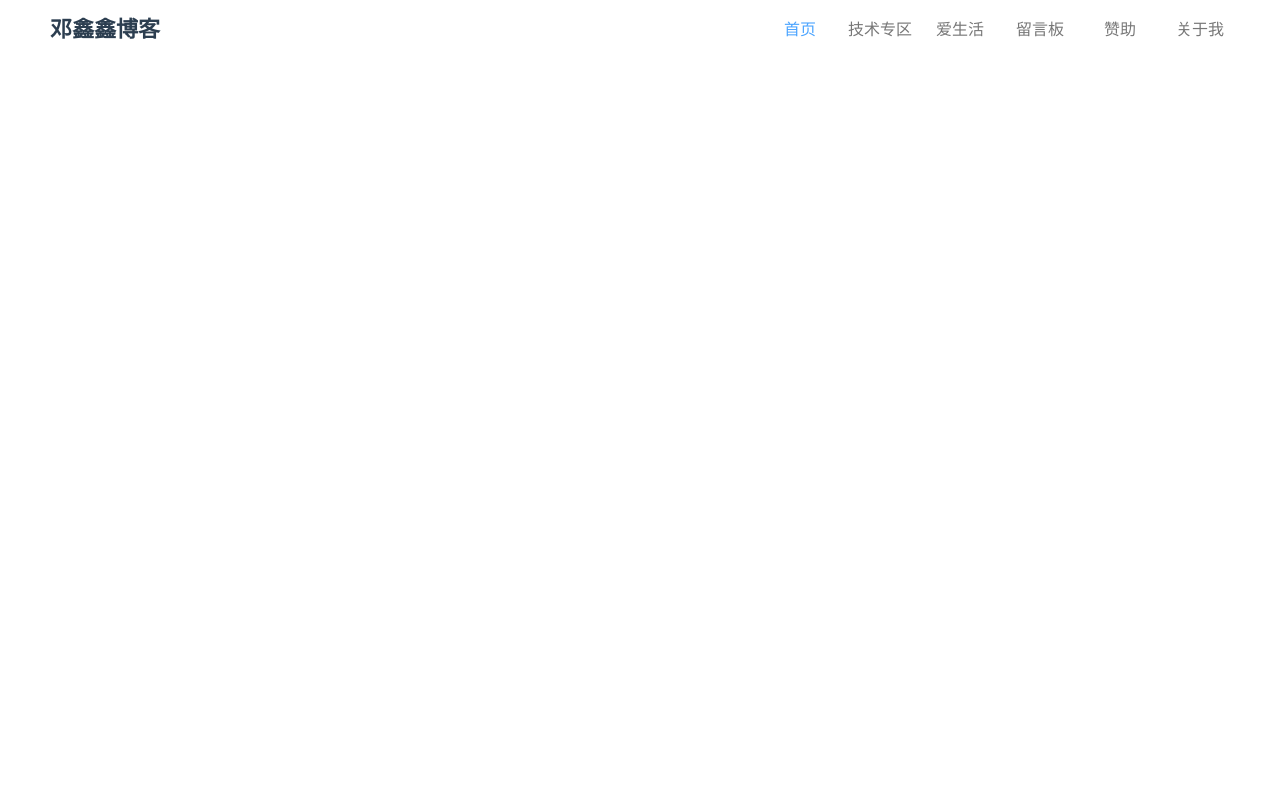
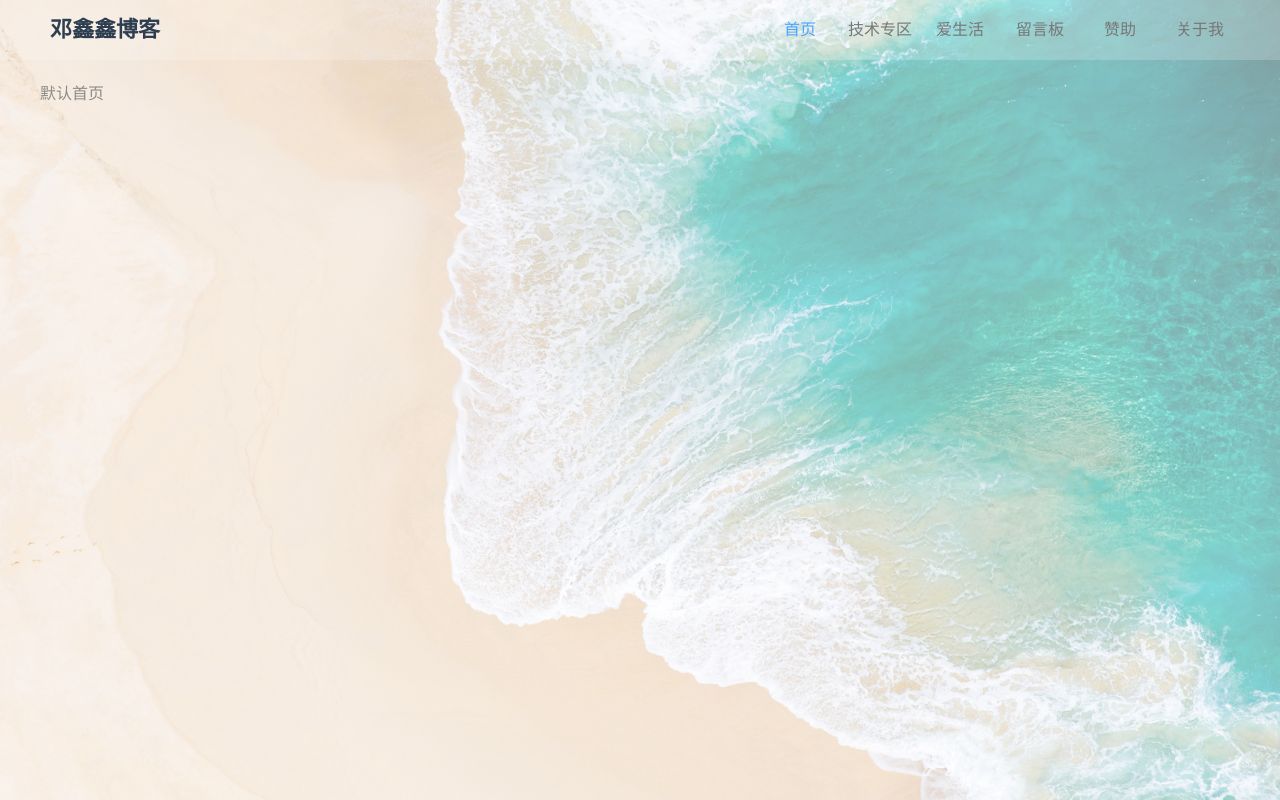
Before and after one commit to dxx01/myboke, a Vue app: page / in a window 1280 px wide. Built offline with nearby package versions, Linux system fonts and the light colour scheme; the HTML template or start-up script is replaced by a standard one.

Commit message:
制作中

```diff
--- a/src/App.vue
+++ b/src/App.vue
@@ -40,6 +40,5 @@ body {
   height: 100%;
   padding: 0;
   margin: 0;
-  background-color: #f6f6f6;
 }
 </style>
--- a/src/store/index.js
+++ b/src/store/index.js
@@ -1,11 +1,14 @@
 import Vue from "vue";
 import Vuex from "vuex";
-
+import header from "./modules/header";
 Vue.use(Vuex);
 
 export default new Vuex.Store({
+  namespaced: true,
   state: {},
   mutations: {},
   actions: {},
-  modules: {}
+  modules: {
+    header
+  }
 });
--- /dev/null
+++ b/src/store/modules/header.js
@@ -0,0 +1,20 @@
+export default {
+  //namespaced: true,
+  state: {
+    active: "shouye"
+  },
+  // 其实就是set 不能再异步方法调用
+  mutatons: {
+    // 切换模块
+    setActive(state, val) {
+      state.active = val;
+    }
+  },
+  // 可以再异步方法调用 其实是对mutatons进行封装
+  actions: {
+    setActive({ commit }, val) {
+      commit("setActive", val);
+    }
+  },
+  getters: {}
+};
--- a/src/views/Home.vue
+++ b/src/views/Home.vue
@@ -1,16 +1,30 @@
 <template>
   <div id="home">
+    <div
+      class="big"
+      :style="
+        'background:url(' + url + ') no-repeat;background-size: 100% 100%;'
+      "
+    ></div>
     <Header />
+    <Container />
   </div>
 </template>
 
 <script>
 import Header from "@/views/header/index.vue";
+import Container from "@/views/container/index.vue";
 
 export default {
-  name: "Home",
+  name: "home",
   components: {
-    Header
+    Header,
+    Container
+  },
+  data() {
+    return {
+      url: require("../assets/imgs/big.jpg")
+    };
   }
 };
 </script>
@@ -18,5 +32,14 @@ export default {
 #home {
   width: 100%;
   height: 100%;
+  .big {
+    position: absolute;
+    top: 0;
+    left: 0;
+    width: 100%;
+    height: 100%;
+    background-size: 100% 100%;
+    opacity: 0.5;
+  }
 }
 </style>
--- /dev/null
+++ b/src/views/container/content/shouye.vue
@@ -0,0 +1,21 @@
+<template>
+  <div id="content">
+    默认首页
+  </div>
+</template>
+
+<script>
+export default {
+  name: "content1"
+};
+</script>
+
+<style lang="scss" scoped>
+#content {
+  margin: 0 auto;
+  max-width: 1200px;
+  min-width: 500px;
+  display: flex;
+  flex-direction: row;
+}
+</style>
--- /dev/null
+++ b/src/views/container/index.vue
@@ -0,0 +1,27 @@
+<template>
+  <div id="container">
+    <component :is="active"></component>
+  </div>
+</template>
+
+<script>
+import shouye from "@/views/container/content/shouye.vue";
+export default {
+  name: "container",
+  data() {
+    return {
+      active: this.$store.state.header.active
+    };
+  },
+  components: {
+    shouye
+  }
+};
+</script>
+
+<style lang="scss" scoped>
+#container {
+  width: 100%;
+  padding-top: 80px;
+}
+</style>
--- a/src/views/header/index.vue
+++ b/src/views/header/index.vue
@@ -99,6 +99,7 @@
 </template>
 
 <script>
+//import { mapState } from "vuex";
 export default {
   name: "headerMode",
   props: [""],
@@ -132,7 +133,7 @@ export default {
         }
       ],
       // 当前选中
-      active: "shouye",
+      active: this.$store.state.header.active,
       // 小屏模式下图标切换
       iconShiow: true
     };
@@ -140,7 +141,11 @@ export default {
 
   components: {},
 
-  computed: {},
+  computed: {
+    // ...mapState("header", {
+    //   active: state => state.titlePath
+    // })
+  },
 
   beforeMount() {},
 
@@ -154,7 +159,7 @@ export default {
   methods: {
     // 选择头部标签
     choose(path) {
-      this.active = path;
+      this.active = this.$store.commit("header/setActive", path);
       // 小屏时点击菜单选项下拉消失
       if (document.body.clientWidth < 650) this.iconShiow = !this.iconShiow;
     },
@@ -174,8 +179,9 @@ export default {
   position: fixed;
   top: 0;
   z-index: 9999;
-  background-color: #fff;
-  padding-bottom: 20px;
+  background-color: rgba(255, 255, 255, 0.2);
+  margin-bottom: 20px;
+  //box-shadow: 0px 5px 20px 0px rgba(17, 58, 93, 0.1);
   .nav {
     margin: 0 auto;
     max-width: 1200px;
@@ -244,7 +250,7 @@ export default {
     .mobile_menu {
       width: 28px;
       height: 28px;
-      background-color: rgb(248, 248, 248);
+      background-color: rgba(248, 248, 248, 0.5);
       cursor: pointer;
       border-radius: 4px;
       border-width: 1px;
@@ -281,13 +287,13 @@ export default {
         width: 100%;
         height: 40px;
         .mobile_inputSearch {
-          width: 90%;
+          width: 85%;
           padding: 5px 12px;
           color: #777;
-          background-color: #fff;
+          background-color: rgba(255, 255, 255, 0.2);
           font-size: 15px;
           box-shadow: none;
-          border: 2px solid #ccc;
+          border: 2px solid rgba(204, 204, 204, 0.2);
           display: table-cell;
           // 去除选中的边框颜色
           outline: none;
@@ -296,11 +302,11 @@ export default {
           text-align: center;
           line-height: 40px;
           height: 40px;
-          width: 10%;
+          width: 15%;
           color: white;
           font-size: 14px;
           font-weight: 400;
-          background-color: #ccc;
+          background-color: rgba(204, 204, 204, 0.2);
         }
         .mobile_searchBtn:hover {
           color: #409eff;
```
Also changed, not shown: src/assets/imgs/big.jpg (added), src/store/defaultData.js (added).
